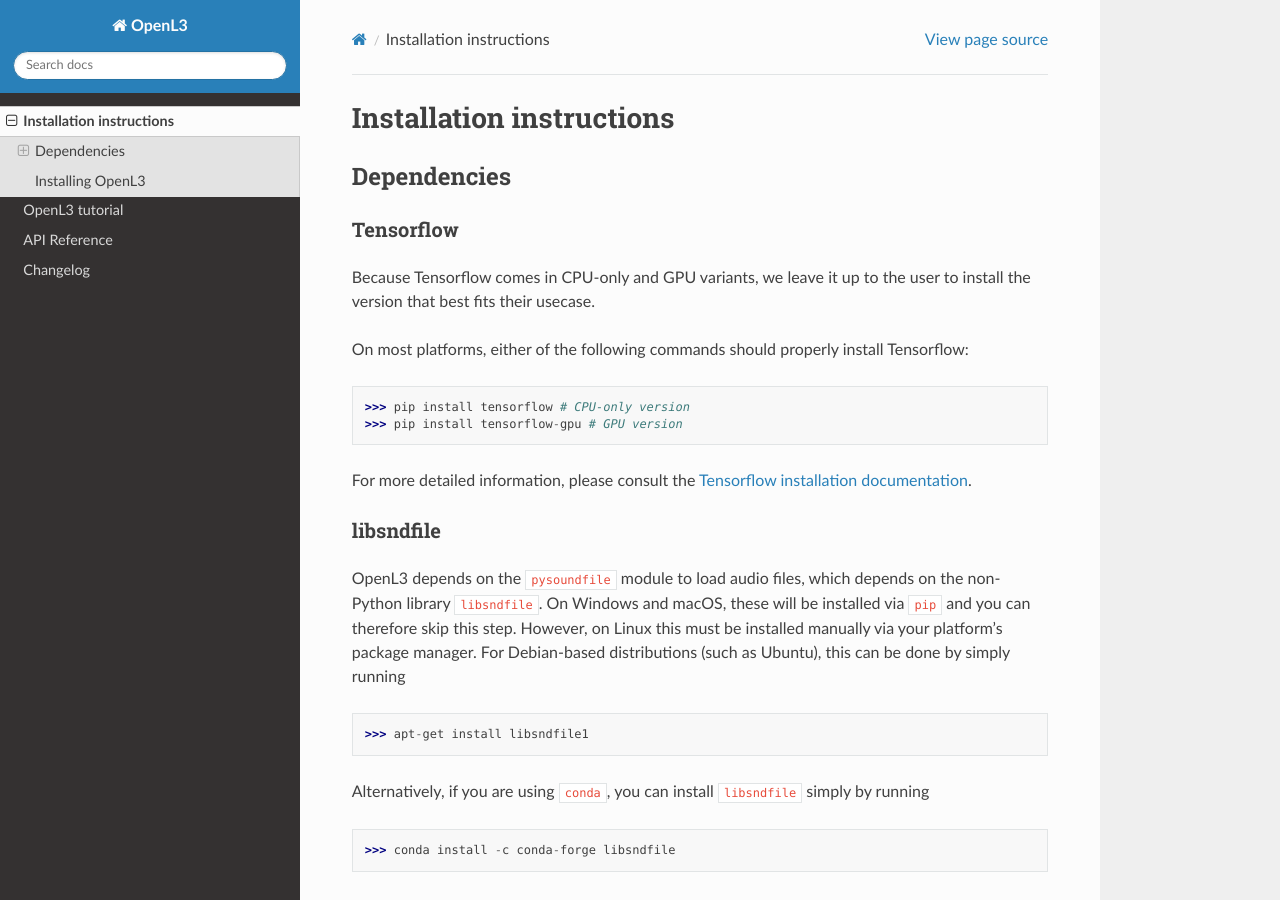
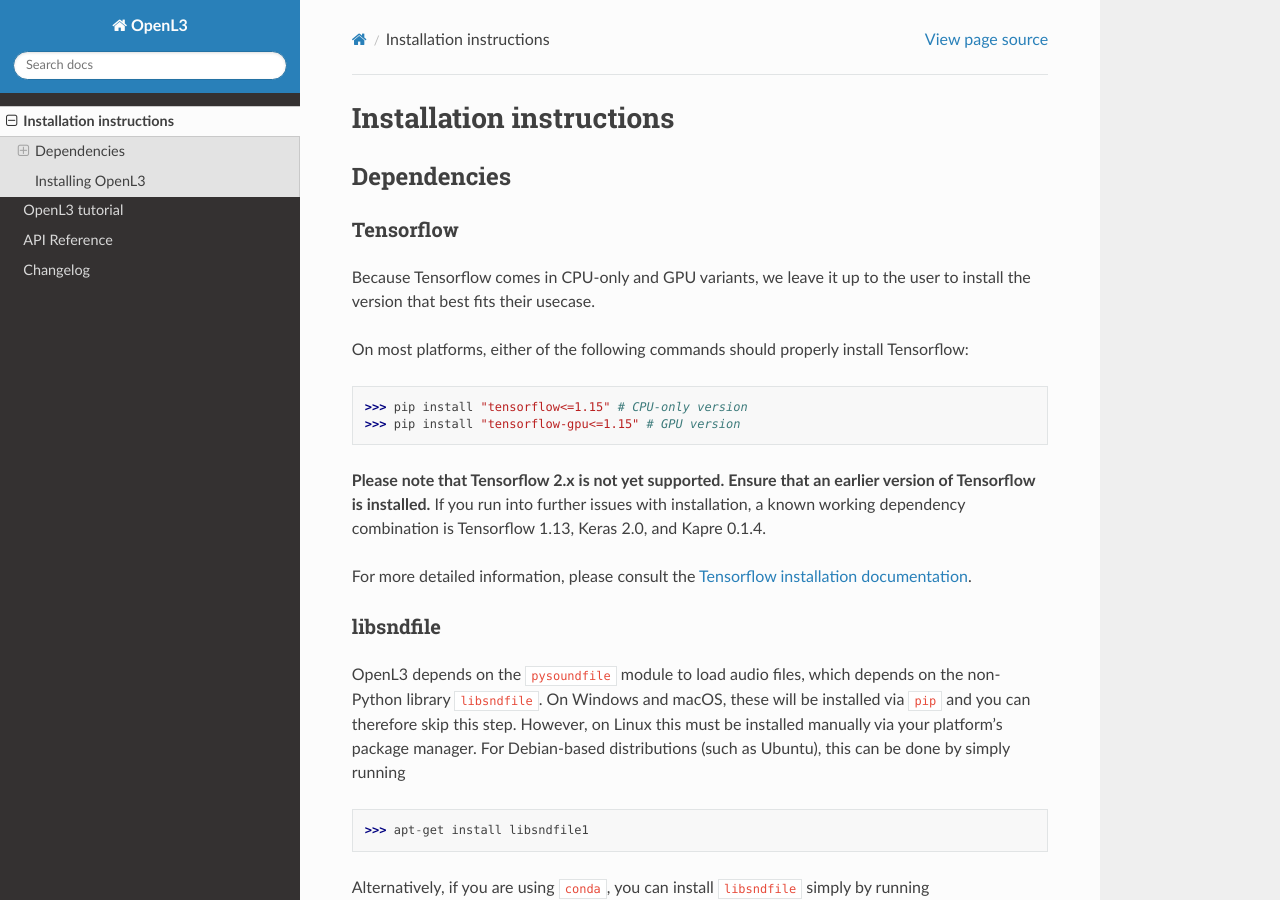
Before and after one commit to marl/openl3, a Sphinx documentation site: the page built from docs/installation.rst, in a window 1280 px wide and 900 px high. Built offline with Sphinx 7.4.7 and the Read the Docs theme 2.0.0, drawn with Linux system fonts in a browser that asks for light colours.

Commit message:
Update dependencies and docs to reflect current lack of support for Tensorflow 2.x

```diff
--- a/docs/installation.rst
+++ b/docs/installation.rst
@@ -12,8 +12,10 @@
 
 On most platforms, either of the following commands should properly install Tensorflow:
 
->>> pip install tensorflow # CPU-only version
->>> pip install tensorflow-gpu # GPU version
+>>> pip install "tensorflow<=1.15" # CPU-only version
+>>> pip install "tensorflow-gpu<=1.15" # GPU version
+
+**Please note that Tensorflow 2.x is not yet supported. Ensure that an earlier version of Tensorflow is installed.** If you run into further issues with installation, a known working dependency combination is Tensorflow 1.13, Keras 2.0, and Kapre 0.1.4.
 
 For more detailed information, please consult the
 `Tensorflow installation documentation <https://www.tensorflow.org/install/>`_.
--- a/setup.py
+++ b/setup.py
@@ -79,7 +79,7 @@
         'Documentation': 'https://readthedocs.org/projects/openl3/'
     },
     install_requires=[
-        'keras>=2.0.9',
+        'keras>=2.0.9,<2.3.0',
         'numpy>=1.13.0',
         'scipy>=0.19.1',
         'kapre>=0.1.4',
```
Also changed, not shown: README.md (+6 -2 lines).
